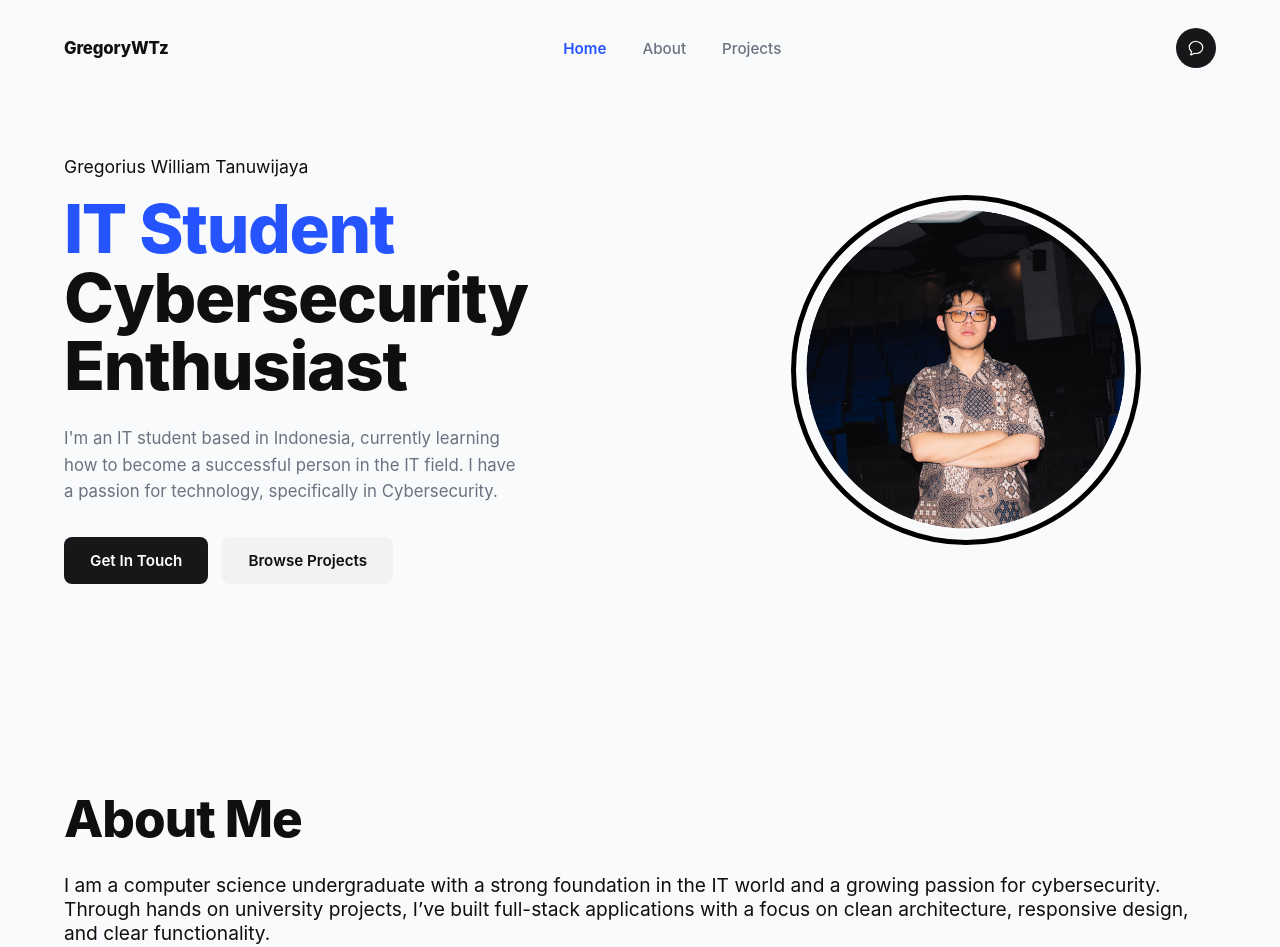
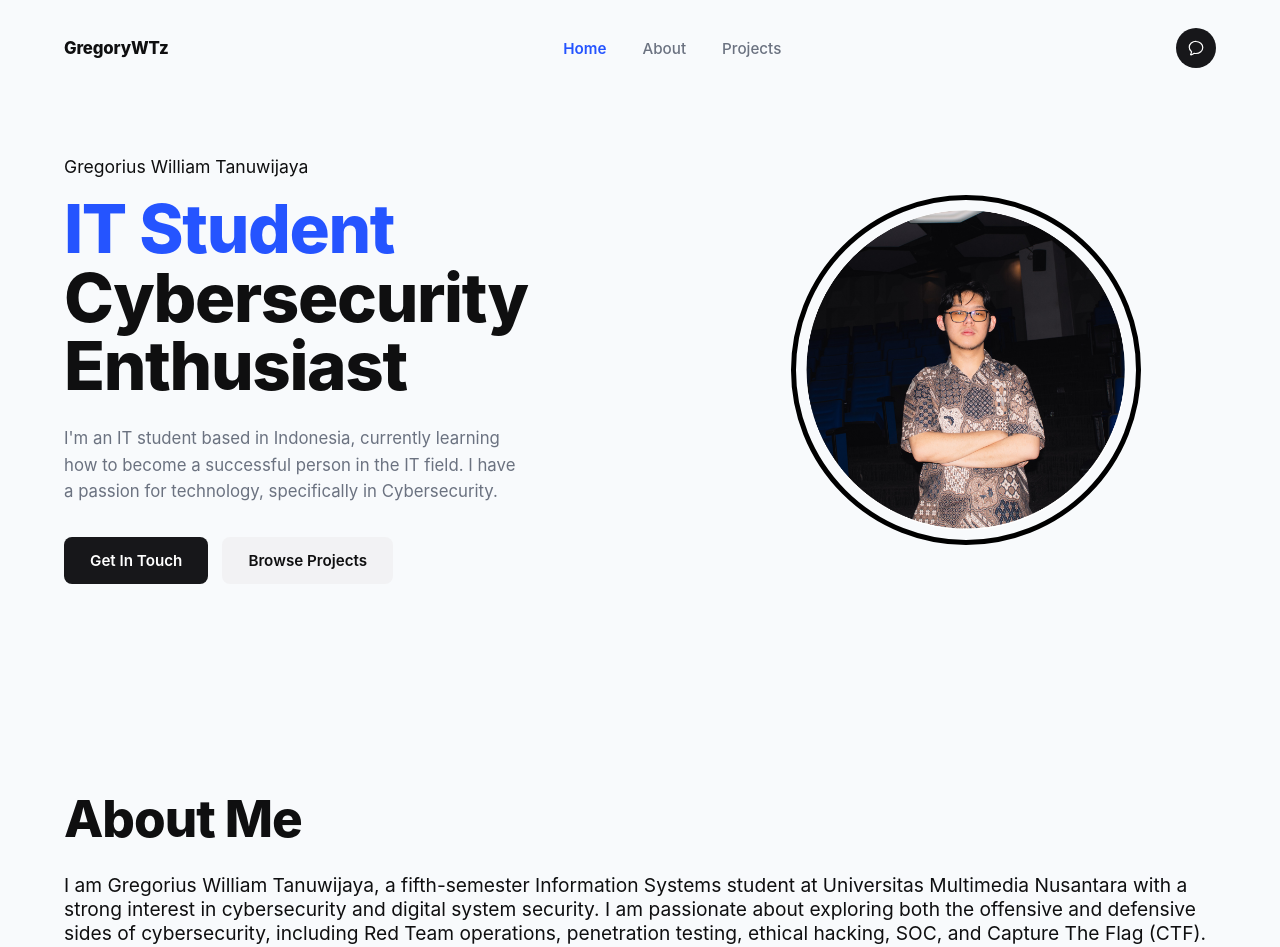
Before and after one commit to GregoryWTz/myportfolio, a React (Vite) app: page / in a window 1280 px wide. Shown: the top 947 px of the page. Built offline with nearby package versions, Linux system fonts and the light colour scheme.

Commit message:
Update2.4: Changing about text

```diff
--- a/src/data/siteData.js
+++ b/src/data/siteData.js
@@ -26,5 +26,5 @@ export const hero = {
 
 export const about = {
   title: "About Me",
-  text1: "I am a computer science undergraduate with a strong foundation in the IT world and a growing passion for cybersecurity. Through hands on university projects, I’ve built full-stack applications with a focus on clean architecture, responsive design, and clear functionality.",
+  text1: "I am Gregorius William Tanuwijaya, a fifth-semester Information Systems student at Universitas Multimedia Nusantara with a strong interest in cybersecurity and digital system security. I am passionate about exploring both the offensive and defensive sides of cybersecurity, including Red Team operations, penetration testing, ethical hacking, SOC, and Capture The Flag (CTF). My curiosity about how systems can be exploited motivates me to continuously learn through CTF challenges and self-directed exploration, while also strengthening my technical skills in areas such as Linux and Python. I believe that understanding how attacks work is an essential part of building stronger defenses. Therefore, I aim to continuously grow as a cybersecurity enthusiast and apply my skills to help create more secure websites, applications, and digital systems.",
 };
```
